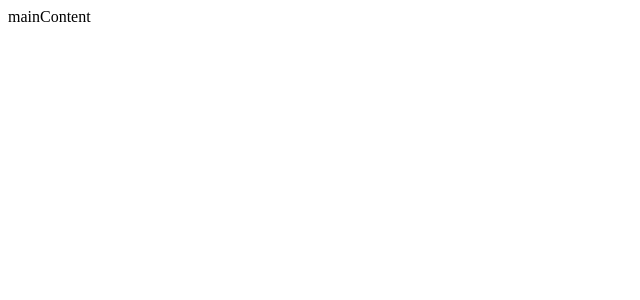
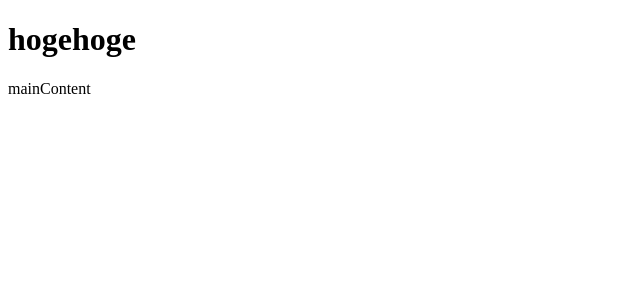
Before and after one commit to limoza/todo-app-tdd, a Next.js app: page / in a window 1280 px wide. Shown: the top 300 px of the page, without its empty margins (0-640 px from the left). Built offline with nearby package versions, Linux system fonts and the light colour scheme.

Commit message:
MainContents, Headerの追加

```diff
--- a/src/app/page.tsx
+++ b/src/app/page.tsx
@@ -1,9 +1,10 @@
-"use client";
-import React from "react";
-import { MainContent } from "@/components/MainContent";
-import reportAccessibility from "@/utils/reportAccessibility";
+'use client'
+import React from 'react'
+import { MainContent } from '@/components/MainContent'
+import reportAccessibility from '@/utils/reportAccessibility'
+import { AppContents } from '@/components/AppContents'
 
 export default function Home() {
-  reportAccessibility(React);
-  return <MainContent />;
+  reportAccessibility(React)
+  return <AppContents />
 }
--- /dev/null
+++ b/src/components/AppContents/AppContents.tsx
@@ -0,0 +1,9 @@
+import { Header } from '@/components/Header'
+import { MainContent } from '@/components/MainContent'
+
+export const AppContents = () => (
+  <>
+    <Header />
+    <MainContent />
+  </>
+)
--- /dev/null
+++ b/src/components/AppContents/index.tsx
@@ -0,0 +1 @@
+export * from './AppContents'
--- /dev/null
+++ b/src/components/Header/Header.tsx
@@ -0,0 +1,5 @@
+export const Header = () => (
+  <header>
+    <h1>hogehoge</h1>
+  </header>
+)
--- /dev/null
+++ b/src/components/Header/index.tsx
@@ -0,0 +1 @@
+export * from './Header'
```
Also changed, not shown: 2 other files (tests, documents, lock files or other folders).
